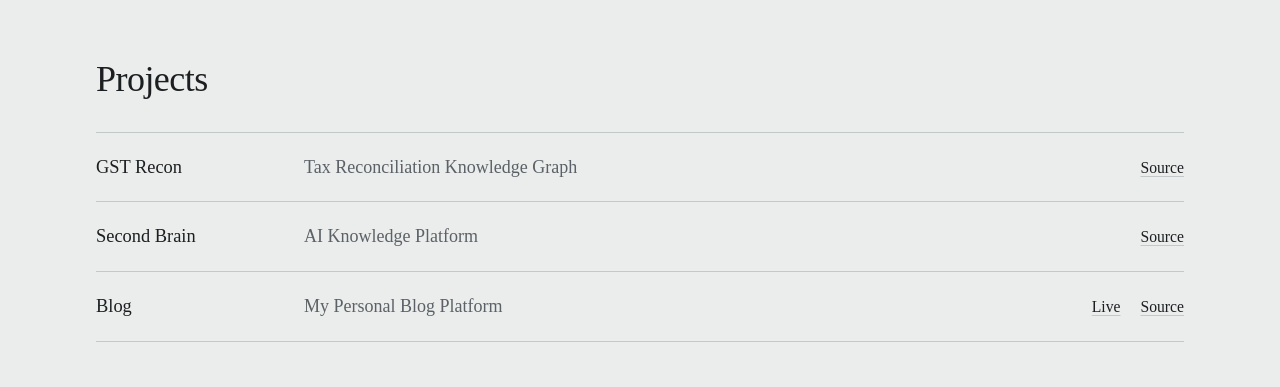
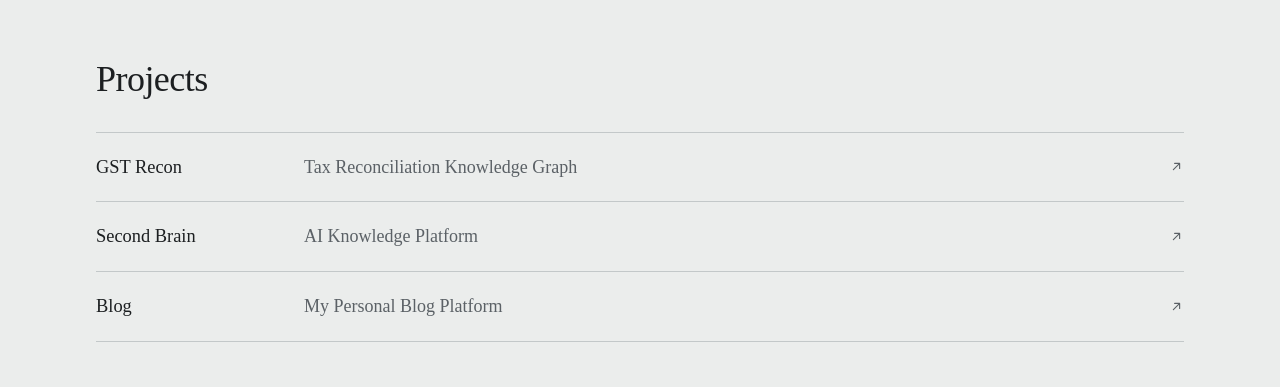
Before and after one commit to rnihesh/portfolio, an Astro site: page / in a window 1280 px wide. Shown: the part 1580-1967 px from the top of the page. Built offline with nearby package versions, Linux system fonts and the light colour scheme; Astro itself is replaced by a stand-in of ours.

Commit message:
Project rows link to live site, else GitHub

```diff
--- a/src/components/Projects.astro
+++ b/src/components/Projects.astro
@@ -11,19 +11,12 @@ const github = socials.find((s) => s.icon === "github")!.href;
   <ul class="list" role="list">
     {
       projects.map((p) => (
-        <li class="row reveal">
-          <h3>{p.title}</h3>
-          <p class="desc">{p.description}</p>
-          <p class="links">
-            {p.live && (
-              <a href={p.live} target="_blank" rel="noopener">
-                Live<span class="sr-only"> site for {p.title}</span>
-              </a>
-            )}
-            <a href={p.github} target="_blank" rel="noopener">
-              Source<span class="sr-only"> for {p.title}</span>
-            </a>
-          </p>
+        <li class="reveal">
+          <a class="row" href={p.live ?? p.github} target="_blank" rel="noopener">
+            <h3>{p.title}</h3>
+            <p class="desc">{p.description}</p>
+            <svg class="out" viewBox="0 0 24 24" width="15" height="15" fill="none" stroke="currentColor" stroke-width="1.8" stroke-linecap="round" stroke-linejoin="round" aria-hidden="true"><path d="M7 17 17 7M9 7h8v8"/></svg>
+          </a>
         </li>
       ))
     }
@@ -72,14 +65,33 @@ const github = socials.find((s) => s.icon === "github")!.href;
     display: grid;
     gap: 0.25rem 2rem;
     padding: 1.25rem 0;
+    color: inherit;
+    text-decoration: none;
   }
-  .row + .row {
+  li + li .row {
     border-top: 1px solid var(--rule);
+  }
+  .out {
+    display: none;
+    color: var(--mute);
+    transition: color 0.15s ease, translate 0.2s ease;
   }
   @media (min-width: 44rem) {
     .row {
       grid-template-columns: 11rem minmax(0, 1fr) auto;
       align-items: baseline;
+    }
+    .out {
+      display: block;
+      align-self: center;
+    }
+  }
+  .row:hover .out {
+    color: var(--ink);
+  }
+  @media (prefers-reduced-motion: no-preference) {
+    .row:hover .out {
+      translate: 0.12rem -0.12rem;
     }
   }
   h3 {
@@ -92,10 +104,4 @@ const github = socials.find((s) => s.icon === "github")!.href;
     margin: 0;
     color: var(--mute);
   }
-  .links {
-    display: flex;
-    gap: 1.25rem;
-    margin: 0;
-    font-size: 0.98rem;
-  }
 </style>
```
